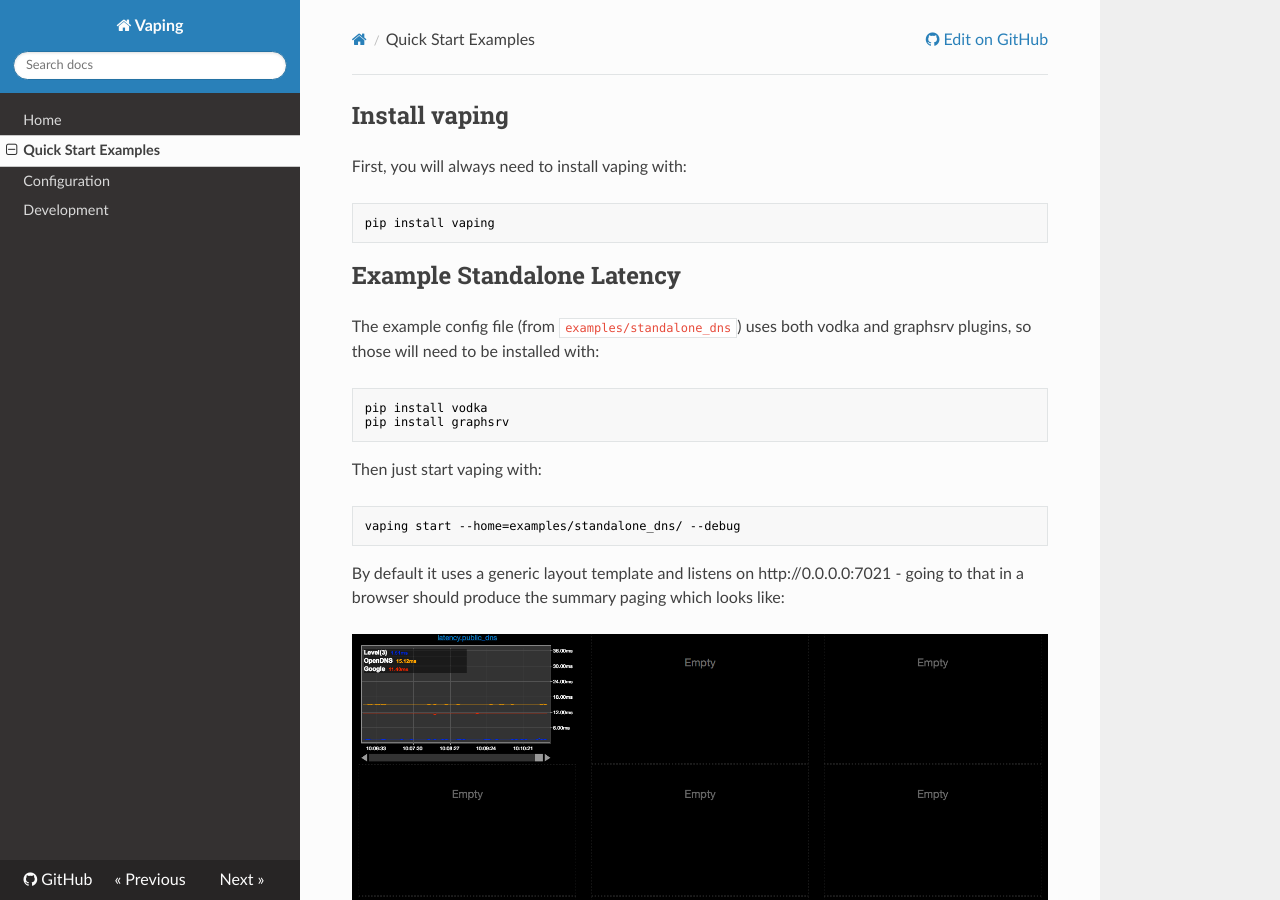
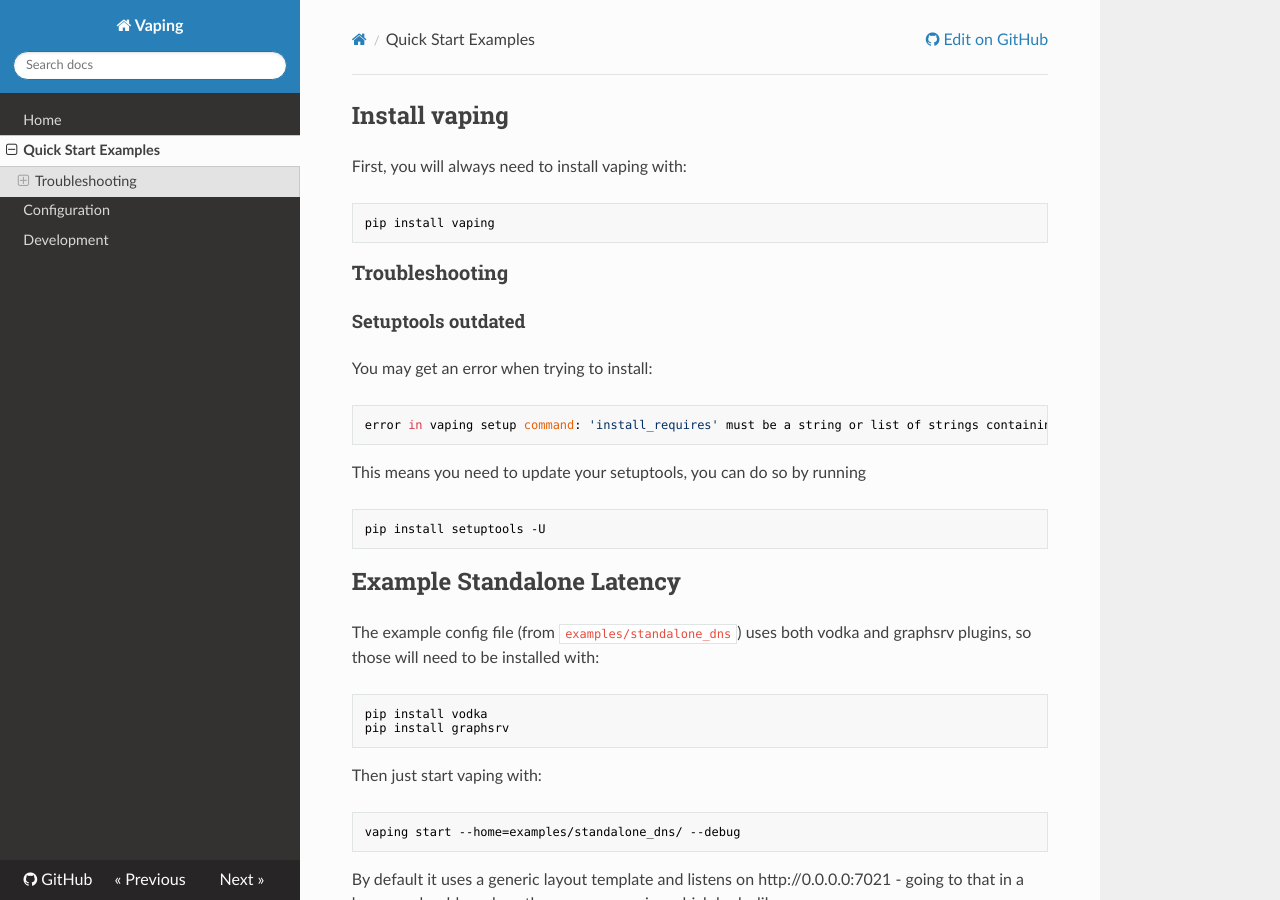
Before and after one commit to 20c/vaping, an MkDocs documentation site: the page built from docs/quickstart.md, in a window 1280 px wide and 900 px high. Built offline with MkDocs 1.6.1, drawn with Linux system fonts in a browser that asks for light colours; nearby versions of some CDN libraries; old or Windows-style settings are respelled for this version of MkDocs.

Commit message:
setuptools outdated fix

````diff
--- a/docs/quickstart.md
+++ b/docs/quickstart.md
@@ -5,6 +5,22 @@
 
 ```sh
 pip install vaping
+```
+
+### Troubleshooting
+
+#### Setuptools outdated
+
+You may get an error when trying to install:
+
+```sh
+error in vaping setup command: 'install_requires' must be a string or list of strings containing valid project/version requirement specifiers; Expected ',' or end-of-list in whichcraft==0.4.0 ; python_version<'3.3' at  ; python_version<'3.3'
+```
+
+This means you need to update your setuptools, you can do so by running
+
+```
+pip install setuptools -U
 ```
 
 ## Example Standalone Latency
````
